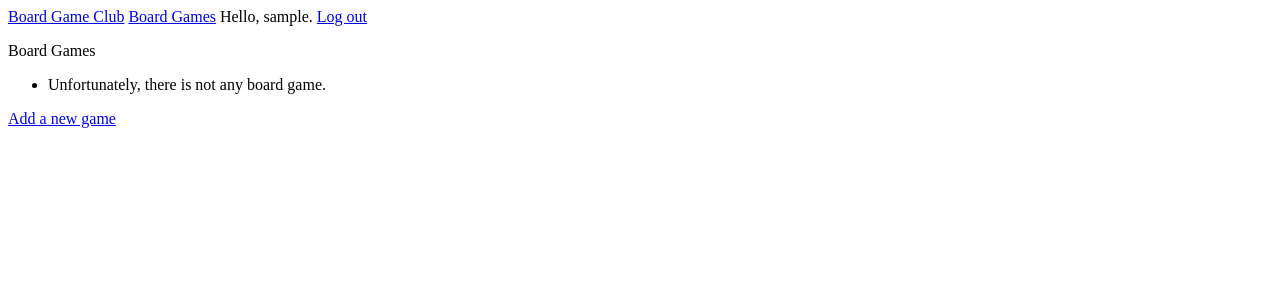
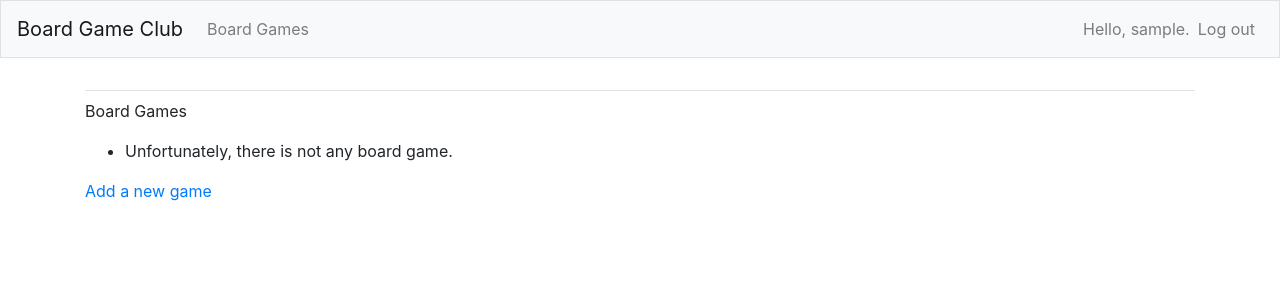
Before and after one commit to urasayanoglu/board_game_club, a Django app: page /games in a window 1280 px wide. Shown: the top 300 px of the page. Run offline with Django 4.2, Linux system fonts and the light colour scheme; the visitor is signed in with stand-in values (Sample User, id 1); data that the repository does not hold is empty; some libraries are stand-ins or nearby versions.

Commit message:
Add styling for the base.html

```diff
--- a/board_game_club/settings.py
+++ b/board_game_club/settings.py
@@ -34,6 +34,8 @@ INSTALLED_APPS = [
     # My Apps
     'board_game_club_apps',
     'users',
+    # Third party apps
+    'bootstrap4',
     # Default Apps
     'django.contrib.admin',
     'django.contrib.auth',
--- a/board_game_club_apps/templates/board_game_club_apps/base.html
+++ b/board_game_club_apps/templates/board_game_club_apps/base.html
@@ -1,14 +1,55 @@
-<p>
-    <a href="{% url 'board_game_club_apps:index' %}">Board Game Club</a>
-    <a href="{% url 'board_game_club_apps:games' %}">Board Games</a>
+{% load bootstrap4 %}
 
-    {% if user.is_authenticated %}
-      Hello, {{ user.username }}.
-      <a href="{% url 'users:logout' %}">Log out</a>
-    {% else %}
-      <a href="{% url 'users:register' %}">Register</a>
-      <a href="{% url 'users:login' %}">Log in</a>
-    {% endif %}
-</p>
+<!doctype html>
+<html lang="en">
+  <head>
+    <meta charset="utf-8">
+    <meta name="viewport" content="width=device-width, initial-scale=1, shrink-to-fit=no">
+    <title>Board Game Club</title>
 
-{% block content %}{% endblock content %}
+    {% bootstrap_css %}
+    {% bootstrap_javascript jquery='full' %}
+
+  </head>
+  <body>
+    <nav class="navbar navbar-expand-md navbar-light bg-light mb-4 border">
+      <a class="navbar-brand" href="{% url 'board_game_club_apps:index' %}">Board Game Club</a>
+      <button class="navbar-toggler" type="button" data-toggle="collapse" data-target="#navbarCollapse"
+      aria-controls="navbarCollapse" aria-expanded="false" aria-label="Togglenavigation">
+      <span class="navbar-toggler-icon"></span>
+    </button>
+      <div class="collapse navbar-collapse" id="navbarCollapse">
+          <ul class="navbar-nav mr-auto">
+            <li class="nav-item">
+            <a class="nav-link" href="{% url 'board_game_club_apps:games' %}">Board Games</a></li>
+          </ul>
+          <ul class="navbar-nav ml-auto">
+            {% if user.is_authenticated %}
+              <li class="nav-item">
+                <span class="navbar-text"}">Hello, {{ user.username }}.</span>
+              </li>
+              <li class="nav-item">
+                <a class="nav-link" href="{% url 'users:logout' %}">Log out</a>
+              </li>
+            {% else %}
+              <li class="nav-item">
+                <a class="nav-link" href="{% url 'users:register' %}">Register</a>
+              </li>
+              <li class="nav-item">
+                <a class="nav-link" href="{% url 'users:login' %}">Log in</a>
+              </li>
+            {% endif %}
+          </ul>
+      </div>
+    </nav>
+
+    <main role="main" class="container">
+      <div class="pb-2 mb-2 border-bottom">
+        {% block page_header %}{% endblock page_header %}
+      </div>
+      <div>
+        {% block content %}{% endblock content %}
+      </div>
+    </main>
+  </body>
+</html>
```
